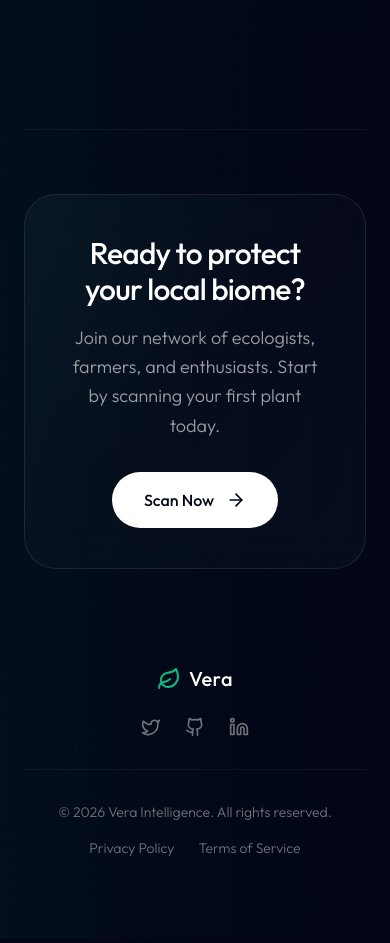
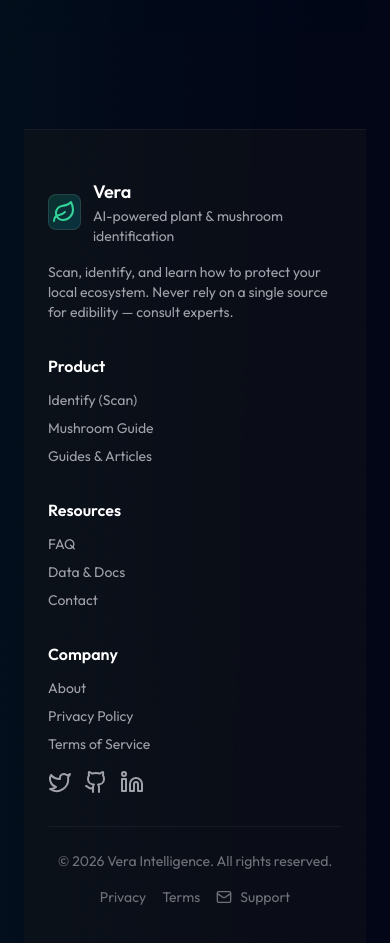
Before and after one commit to Charles-CS/Vera, a Next.js app: page / in a window 390 px wide. Shown: the part 5960-6903 px from the top of the page. Built offline with nearby package versions, Linux system fonts and the light colour scheme.

Commit message:
fix: update navbar link name from 'Home' to 'IDENTIFY'

```diff
--- a/src/components/Footer.tsx
+++ b/src/components/Footer.tsx
@@ -1,61 +1,64 @@
-import { ArrowRight, Leaf, Twitter, Github, Linkedin } from "lucide-react";
+import { Leaf, Twitter, Github, Linkedin, Mail } from "lucide-react";
 import Link from "next/link";
 
 export default function Footer() {
   return (
-    <footer className="relative w-full pt-16 pb-8 overflow-hidden bg-transparent border-t border-white/5 mt-16">
-      <div className="max-w-7xl mx-auto relative z-10">
+    <footer className="w-full pt-12 pb-10 bg-neutral-900/40 border-t border-white/5 mt-16">
+      <div className="max-w-7xl mx-auto px-6">
+        <div className="grid grid-cols-1 md:grid-cols-4 gap-8 items-start">
+          <div>
+            <div className="flex items-center gap-3 mb-4">
+              <div className="w-9 h-9 rounded-lg bg-gradient-to-br from-emerald-500/20 to-cyan-500/20 flex items-center justify-center border border-white/10">
+                <Leaf className="text-emerald-400" />
+              </div>
+              <div>
+                <div className="text-white font-semibold text-lg">Vera</div>
+                <div className="text-zinc-400 text-sm">AI-powered plant & mushroom identification</div>
+              </div>
+            </div>
+            <p className="text-zinc-400 text-sm">Scan, identify, and learn how to protect your local ecosystem. Never rely on a single source for edibility — consult experts.</p>
+          </div>
 
-        {/* CTA Banner / Glowing Pod */}
-        <div className="relative rounded-[2rem] p-10 md:p-16 mb-24 overflow-hidden border border-white/10 bg-white/[0.02] backdrop-blur-xl group">
-          {/* Subtle animated background glow */}
-          <div className="absolute inset-0 bg-gradient-to-br from-vera-emerald/10 via-transparent to-vera-emerald/5 opacity-40 group-hover:opacity-100 transition-opacity duration-700" />
+          <div>
+            <h4 className="text-white font-semibold mb-3">Product</h4>
+            <ul className="space-y-2 text-zinc-400 text-sm">
+              <li><Link href="/analyze" className="hover:text-white">Identify (Scan)</Link></li>
+              <li><Link href="/mushrooms" className="hover:text-white">Mushroom Guide</Link></li>
+              <li><Link href="/blog" className="hover:text-white">Guides & Articles</Link></li>
+            </ul>
+          </div>
 
-          <div className="relative z-10 flex flex-col md:flex-row items-center justify-between gap-8">
-            <div className="max-w-xl text-center md:text-left">
-              <h2 className="text-3xl md:text-4xl font-medium text-white mb-4 tracking-tight">
-                Ready to protect your local biome?
-              </h2>
-              <p className="text-white/60 text-lg font-light leading-relaxed">
-                Join our network of ecologists, farmers, and enthusiasts. Start by scanning your first plant today.
-              </p>
+          <div>
+            <h4 className="text-white font-semibold mb-3">Resources</h4>
+            <ul className="space-y-2 text-zinc-400 text-sm">
+              <li><Link href="/faq" className="hover:text-white">FAQ</Link></li>
+              <li><Link href="/docs/04-DATABASE-SCHEMA.md" className="hover:text-white">Data & Docs</Link></li>
+              <li><Link href="/contact" className="hover:text-white">Contact</Link></li>
+            </ul>
+          </div>
+
+          <div>
+            <h4 className="text-white font-semibold mb-3">Company</h4>
+            <ul className="space-y-2 text-zinc-400 text-sm mb-4">
+              <li><Link href="/about" className="hover:text-white">About</Link></li>
+              <li><Link href="/privacy" className="hover:text-white">Privacy Policy</Link></li>
+              <li><Link href="/terms" className="hover:text-white">Terms of Service</Link></li>
+            </ul>
+
+            <div className="flex items-center gap-3">
+              <Link href="#" className="text-zinc-400 hover:text-white"><Twitter /></Link>
+              <Link href="#" className="text-zinc-400 hover:text-white"><Github /></Link>
+              <Link href="#" className="text-zinc-400 hover:text-white"><Linkedin /></Link>
             </div>
-
-            <button className="shrink-0 flex items-center gap-3 px-8 py-4 rounded-full bg-white text-vera-black font-medium hover:bg-vera-emerald hover:text-white transition-all duration-300 hover:shadow-glow-emerald group/btn">
-              <span>Scan Now</span>
-              <ArrowRight className="w-5 h-5 group-hover/btn:translate-x-1 transition-transform" />
-            </button>
           </div>
         </div>
 
-        {/* Minimal Footer */}
-        <div className="flex flex-col md:flex-row items-center justify-between gap-6">
-          <div className="flex items-center gap-2">
-            <Leaf className="w-6 h-6 text-vera-emerald" />
-            <span className="text-white text-xl font-medium tracking-wide">Vera</span>
-          </div>
-
-          <div className="flex items-center gap-6 text-zinc-500">
-            <Link href="#" className="hover:text-white transition-colors duration-300">
-              <Twitter className="w-5 h-5" />
-              <span className="sr-only">Twitter</span>
-            </Link>
-            <Link href="#" className="hover:text-white transition-colors duration-300">
-              <Github className="w-5 h-5" />
-              <span className="sr-only">GitHub</span>
-            </Link>
-            <Link href="#" className="hover:text-white transition-colors duration-300">
-              <Linkedin className="w-5 h-5" />
-              <span className="sr-only">LinkedIn</span>
-            </Link>
-          </div>
-        </div>
-
-        <div className="mt-8 pt-8 border-t border-white/5 flex flex-col md:flex-row items-center justify-between gap-4 text-sm text-zinc-500 font-light">
+        <div className="mt-8 pt-6 border-t border-white/5 flex flex-col md:flex-row items-center justify-between gap-4 text-sm text-zinc-500">
           <p>© {new Date().getFullYear()} Vera Intelligence. All rights reserved.</p>
-          <div className="flex gap-6">
-            <Link href="#" className="hover:text-white transition-colors duration-300">Privacy Policy</Link>
-            <Link href="#" className="hover:text-white transition-colors duration-300">Terms of Service</Link>
+          <div className="flex items-center gap-4">
+            <Link href="/privacy" className="hover:text-white">Privacy</Link>
+            <Link href="/terms" className="hover:text-white">Terms</Link>
+            <Link href="/contact" className="hover:text-white flex items-center gap-2"><Mail className="w-4 h-4" /> Support</Link>
           </div>
         </div>
       </div>
--- a/src/components/Navbar.tsx
+++ b/src/components/Navbar.tsx
@@ -10,7 +10,7 @@ const Navbar = () => {
   const pathname = usePathname();
 
   const links = [
-    { name: 'Home', path: '/' },
+    { name: 'IDENTIFY', path: '/' },
     { name: 'Mushrooms', path: '/mushrooms' },
     { name: 'Blog', path: '/blog' }
   ];
```
